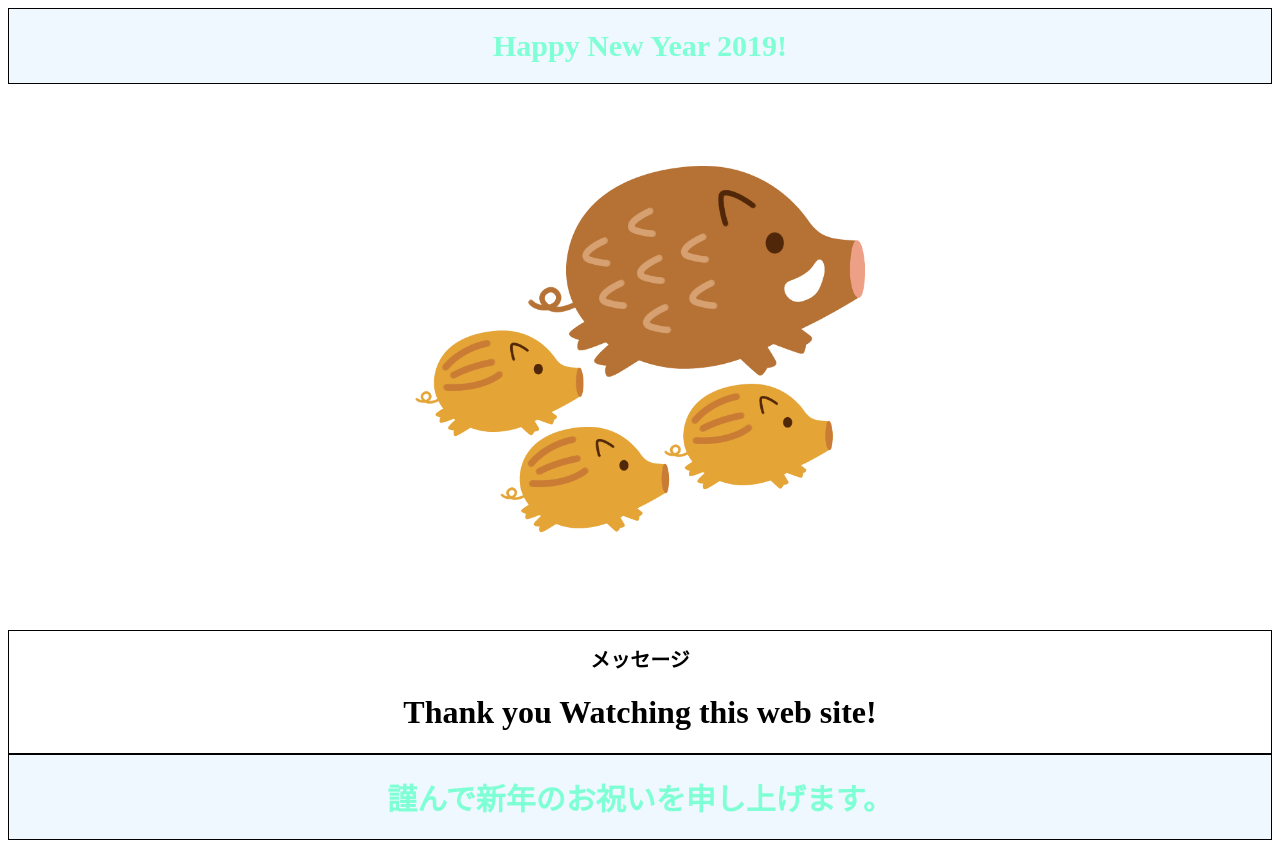
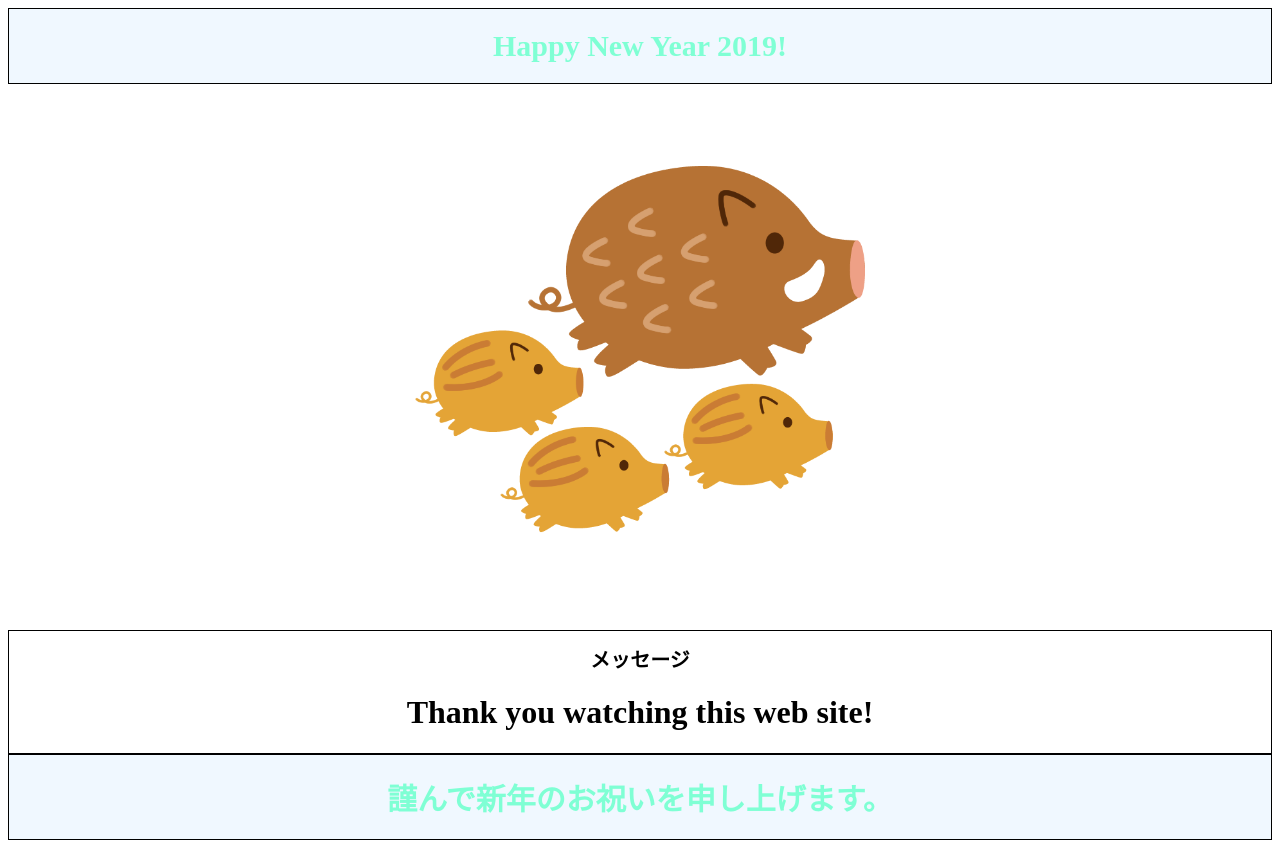
Before and after one commit to haruki95/haruki95.github.io, a plain HTML site: page index.html in a window 1280 px wide. Drawn offline with Linux system fonts and the light colour scheme.

Commit message:
Update index.html

```diff
--- a/index.html
+++ b/index.html
@@ -15,7 +15,7 @@
         </div>
        <div id="messeagespace">
         <h1 style="font-size: 20px">メッセージ</h1>
-           <h1>Thank you Watching this web site!</h1>
+           <h1>Thank you watching this web site!</h1>
         </div>
         <!-- Happy New Year! 今年もよろしくお願いしますm(_ _)m -->
 
```
